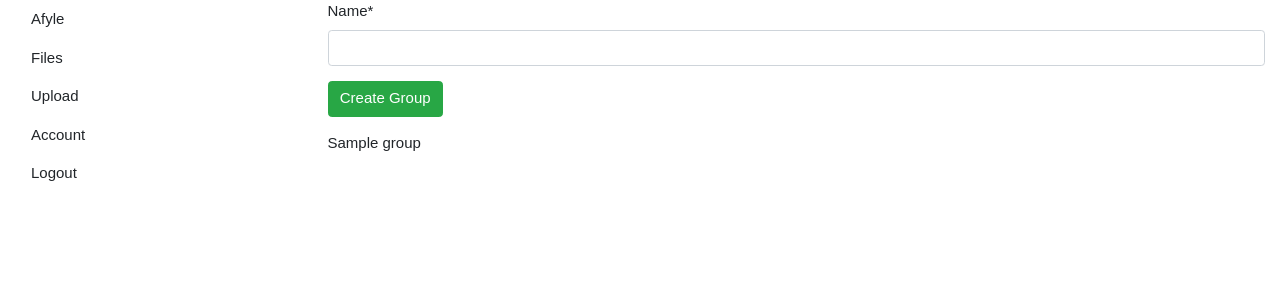
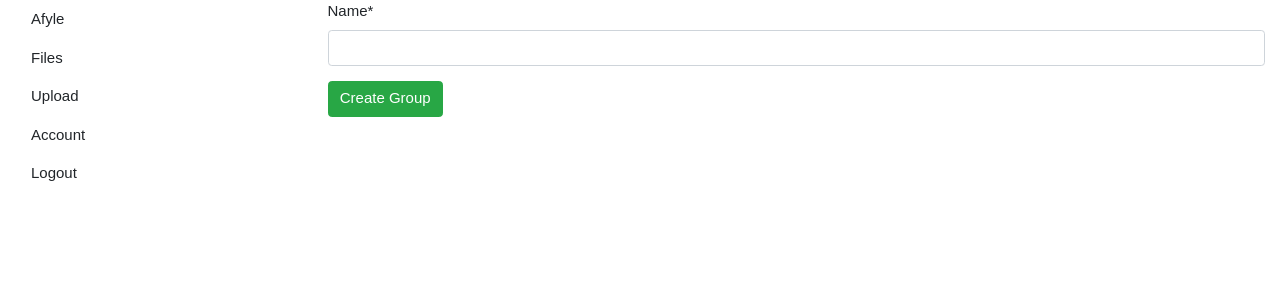
Before and after one commit to jacbroberts/Afyle, a Django app: template files/templates/files/groups.html in a window 1280 px wide. Shown: the part 15-315 px from the top of the page. Run offline with Django 4.2, Linux system fonts and the light colour scheme; tables that the repository leaves empty hold one stand-in row (values such as "Sample post"); the template is opened without the code that fills it: values that come from a table or form of the project are taken from there, most other values are stand-ins (such as "Sample title", 1, 10 or a date in 2020); some libraries are stand-ins or nearby versions.

Commit message:
groups v0.2.2

```diff
--- a/files/templates/files/groups.html
+++ b/files/templates/files/groups.html
@@ -10,8 +10,6 @@
     <button type="submit" class="btn btn-success">Create Group</button>
 </form>
 
-{% for group in groups %}
-<p>{{ group }}</p>
-{% endfor %}
+
 
 {% endblock %}
```
